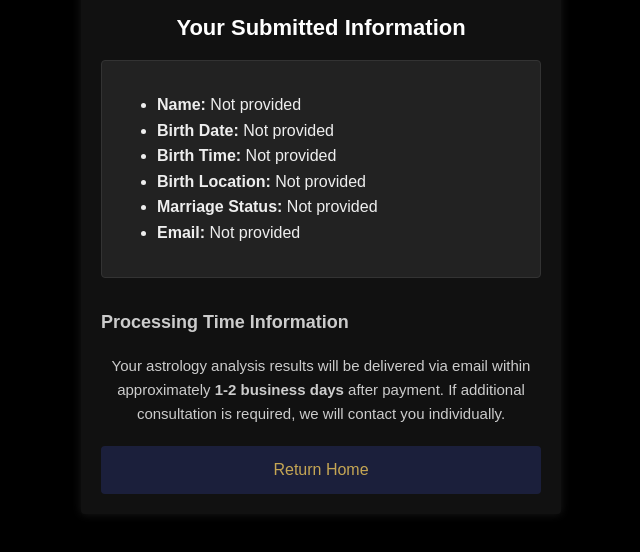
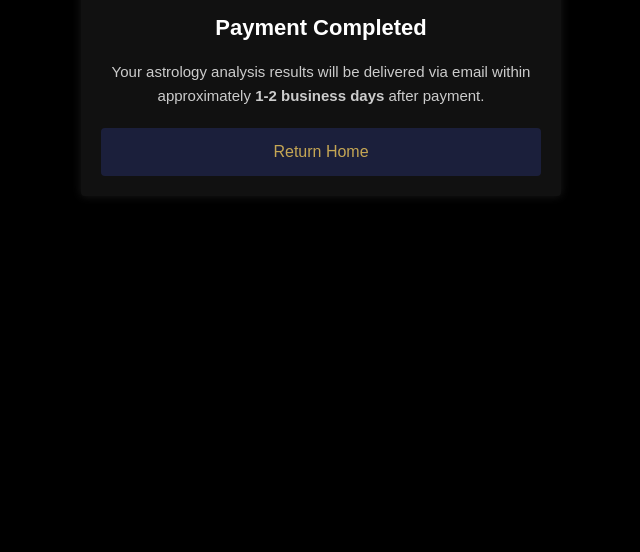
Before and after one commit to lr3mon/vedastar_web, a website: page public/confirmation.html in a window 1280 px wide. Shown: the whole page, without its empty margins (319-959 px from the left). Drawn offline with Linux system fonts and the light colour scheme; a web font is replaced by a local one.

Commit message:
feat: 결제 완료 페이지의 사용자 정보 섹션 제거 및 처리 시간 안내 문구 수정

```diff
--- a/public/confirmation.html
+++ b/public/confirmation.html
@@ -13,14 +13,10 @@
       <h1>Payment Completed</h1>
     </div>
     <div class="content">
-      <h2>Your Submitted Information</h2>
-      <div id="userInfo" class="user-info">
-        <!-- Customer information will be displayed here -->
-      </div>
-      <h3>Processing Time Information</h3>
+      <h2>Payment Completed</h2>
       <p>
         Your astrology analysis results will be delivered via email within approximately <strong>1-2 business days</strong> after payment.
-        If additional consultation is required, we will contact you individually.
+        <br>
       </p>
       <button id="goHome" class="home-btn">Return Home</button>
     </div>
```
